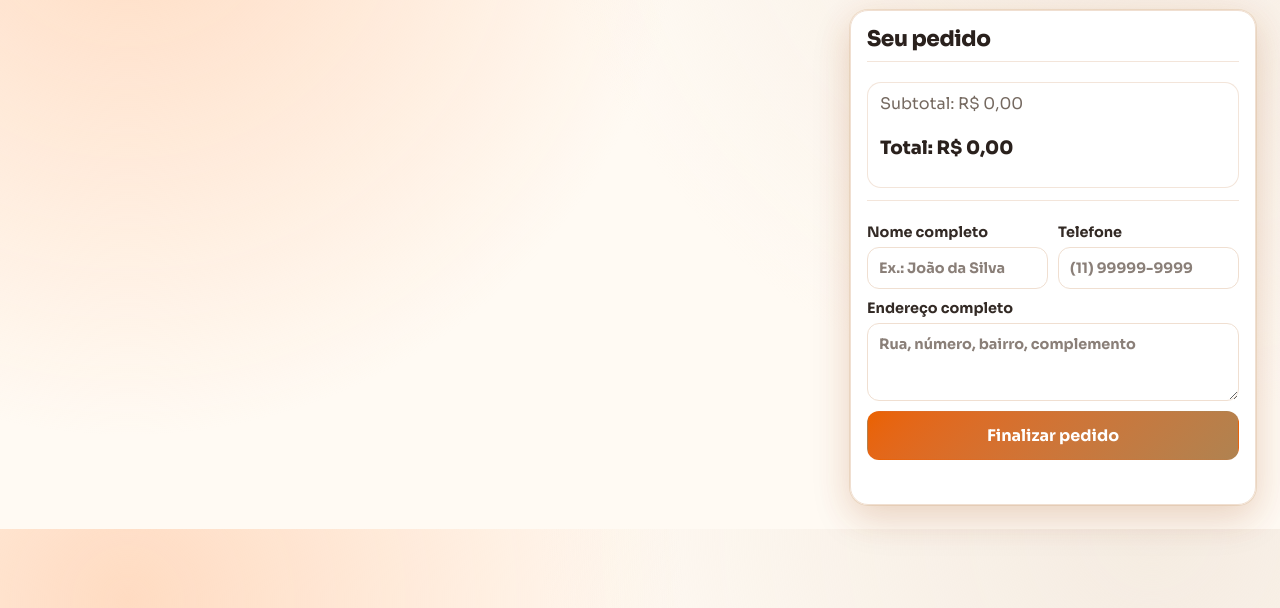
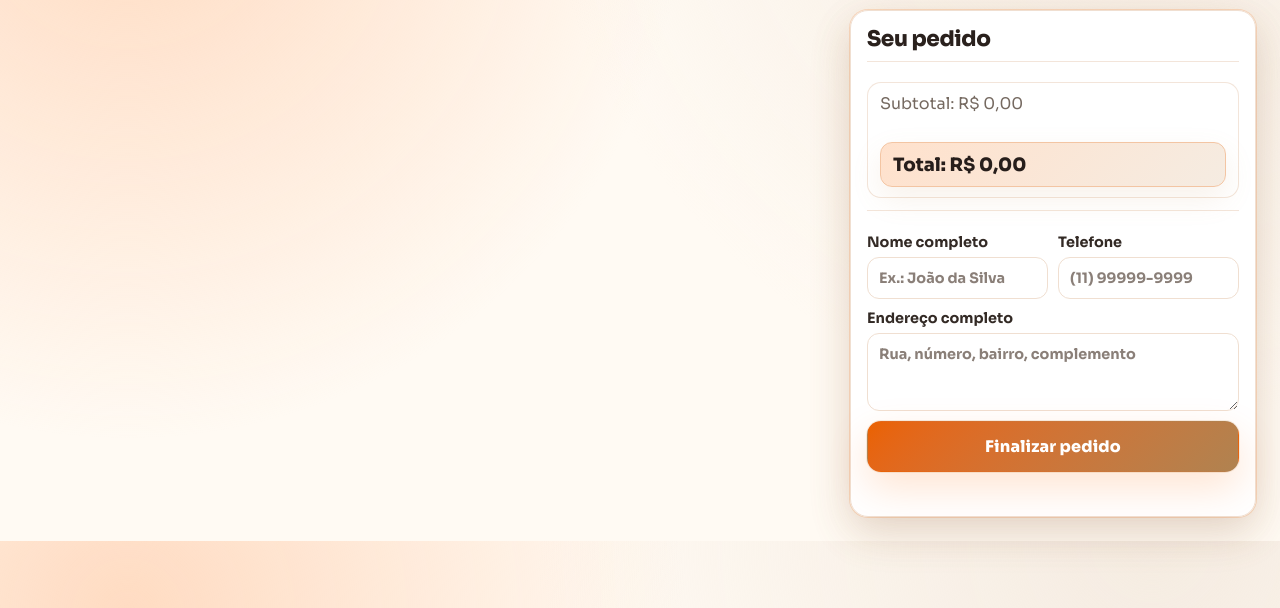
Before and after one commit to neol10/cardapios, a PHP site: page / in a window 1280 px wide. Shown: the part 192-800 px from the top of the page. Run offline with PHP 8.4, Linux system fonts and the light colour scheme; some libraries are stand-ins or nearby versions.

Commit message:
Make checkout cart premium

```diff
--- a/cardapio/index.html
+++ b/cardapio/index.html
@@ -10,7 +10,7 @@
       href="https://fonts.googleapis.com/css2?family=Sora:wght@200;300;400;500;600;700;800&family=Inter:wght@200;300;400;500;600;700;800;900&family=Poppins:wght@200;300;400;500;600;700;800;900&family=Montserrat:wght@200;300;400;500;600;700;800;900&family=Nunito:wght@200;300;400;500;600;700;800;900&family=Rubik:wght@300;400;500;600;700;800;900&family=Outfit:wght@200;300;400;500;600;700;800;900&family=DM+Sans:wght@200;300;400;500;600;700;800;900&family=Work+Sans:wght@200;300;400;500;600;700;800;900&family=Lora:wght@400;500;600;700&family=Merriweather:wght@300;400;700;900&display=swap"
       rel="stylesheet"
     />
-    <link rel="stylesheet" href="./style.css?v=14" />
+    <link rel="stylesheet" href="./style.css?v=15" />
     <script>
       window.__SUPABASE_CONFIG__ = {
         url: "https://uapwitkmxuoepnjlffqy.supabase.co",
--- a/cardapio/style.css
+++ b/cardapio/style.css
@@ -392,6 +392,13 @@ p {
   font-weight: var(--heading-weight);
 }
 
+.cart-box {
+  box-shadow:
+    var(--shadow),
+    0 0 0 1px color-mix(in srgb, var(--theme) 18%, transparent),
+    0 16px 46px color-mix(in srgb, var(--theme2) 12%, transparent);
+}
+
 .cart-items {
   display: grid;
   gap: 8px;
@@ -522,7 +529,25 @@ p {
   padding: 10px 12px;
   border-radius: 14px;
   border: 1px solid color-mix(in srgb, var(--border) 80%, transparent);
-  background: color-mix(in srgb, var(--surface) 88%, white);
+  background: linear-gradient(
+    135deg,
+    color-mix(in srgb, var(--surface) 78%, white),
+    color-mix(in srgb, var(--surface) 92%, white)
+  );
+}
+
+.cart-total {
+  margin: 6px 0 0;
+  padding: 10px 12px;
+  border-radius: 12px;
+  border: 1px solid color-mix(in srgb, var(--theme) 22%, var(--border));
+  background: linear-gradient(
+    135deg,
+    color-mix(in srgb, var(--theme) 20%, white),
+    color-mix(in srgb, var(--theme2) 18%, white)
+  );
+  color: color-mix(in srgb, var(--text) 92%, black);
+  box-shadow: 0 12px 30px color-mix(in srgb, var(--theme2) 12%, transparent);
 }
 
 .checkout-form {
@@ -551,6 +576,20 @@ label {
 
 .checkout-form label {
   color: color-mix(in srgb, var(--text) 88%, var(--muted));
+}
+
+.cart-box .btn-primary {
+  border-radius: 14px;
+  padding: 14px;
+  font-weight: 900;
+  letter-spacing: 0.01em;
+  box-shadow:
+    0 16px 40px color-mix(in srgb, var(--theme) 18%, transparent),
+    0 0 0 1px color-mix(in srgb, var(--theme2) 16%, transparent);
+}
+
+.cart-box .btn-primary:hover {
+  filter: brightness(1.05);
 }
 
 input,
```
